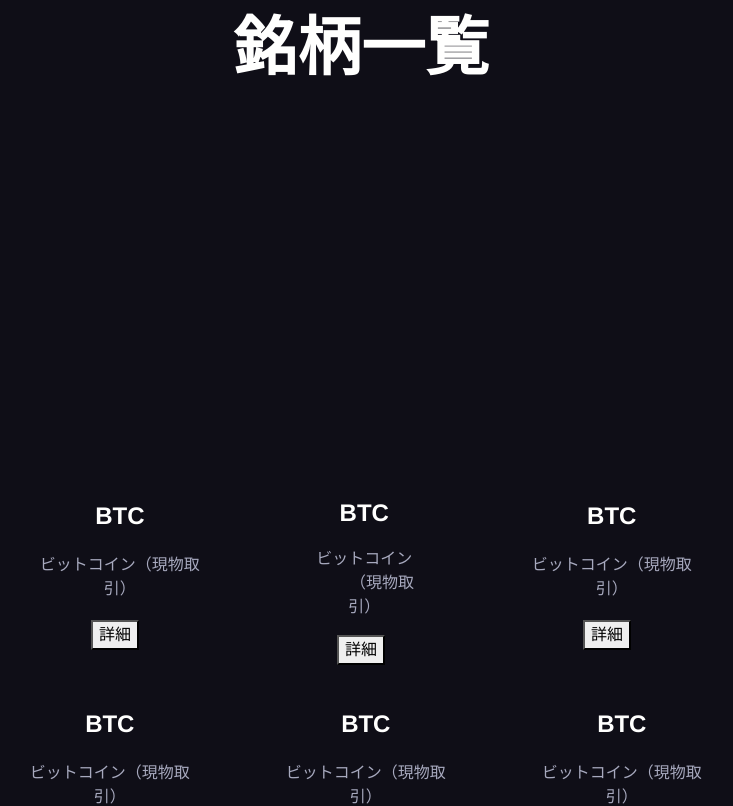
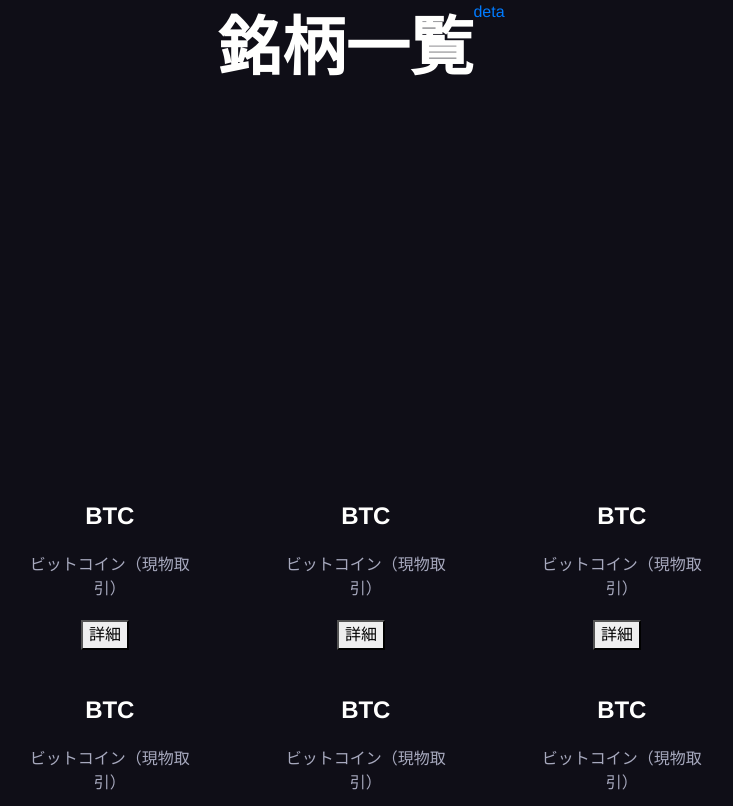
Before and after one commit to simamu530/cryptoapp, a Vue app: page /cryptolist in a window 1280 px wide. Shown: the top 806 px of the page, without its empty margins (279-1012 px from the left). Built offline with nearby package versions, Linux system fonts and the light colour scheme.

Commit message:
update 520

```diff
--- a/src/router/index.js
+++ b/src/router/index.js
@@ -21,7 +21,7 @@ const routes = [
   // },
   {
     path: '/cryptolist',
-    name: 'Cryptolist',
+    name: 'cryptolist',
     component: Cryptolist
   },
   {
--- a/src/views/CryptoDetail.vue
+++ b/src/views/CryptoDetail.vue
@@ -1,13 +1,63 @@
 <template>
   <div>
     <p>this is detail</p>
-    <p>{{id}}</p>
+    <p>{{detail.id}}</p>
   </div>
 </template>
 
 <script>
 export default {
-  props: [id],
+  data(){
+    return {
+      details: [
+        {
+          id:1,
+          title:'BTC'
+        },
+        {
+          id:2,
+          title:'ETH'
+        },
+        {
+          id:3,
+          title:'BCH'
+        },
+        {
+          id:4,
+          title:'LTC'
+        },
+        {
+          id:5,
+          title:'XRP'
+        },
+        {
+          id:6,
+          title:'BTC_JPY'
+        },
+        {
+          id:7,
+          title:'ETH_JPY'
+        },
+        {
+          id:8,
+          title:'BCH_JPY'
+        },
+        {
+          id:9,
+          title:'LTC_JPY'
+        },
+        {
+          id:10,
+          title:'XRP_JPY'
+        },
+      ]
+    }
+  },
+  compute:{
+    detail(){
+      return this.details.find(detail => detail.id ==this.$route.params.id)
+    }
+  },
   mounted(){
     console.log(this.$route)
   }
--- a/src/views/Cryptolist.vue
+++ b/src/views/Cryptolist.vue
@@ -2,19 +2,24 @@
   <div class="list-container">
     <div class="list-title">
       <p>銘柄一覧</p>
+      <router-link to="/detail">deta</router-link>
     </div>
     <div class="card-wrapper">
-      <div class="list-card">
+      <div class="list-card"  v-for="detail in details" :key="detail.id">
         <Coinlist name = "BTC" />
         <Coinlist description = "ビットコイン（現物取引）" />
-        <button class="coin-detail" @click="transition(detail.id)">詳細</button>
+        <router-link to="/detail">
+        <button class="coin-detail">詳細</button>
+        </router-link>
       </div>
       <div class="list-card">
         <Coinlist name = "BTC" />
         <Coinlist description =
          "ビットコイン
         （現物取引）" />
+        <router-link to="/detail">
         <button class="coin-detail">詳細</button>
+        </router-link>
       </div>
       <div class="list-card">
         <Coinlist name = "BTC" />
@@ -49,6 +54,12 @@
 import Coinlist from "@/components/Coinlist.vue";
 
 export default {
+  props:{
+    id:{
+      type:String,
+      required:true,
+    }
+  },
   name: "Cryptolist",
   components: {
     Coinlist,
@@ -58,52 +69,47 @@ export default {
       details: [
         {
           id:1,
-          title:"BTC"
+          title:'BTC'
         },
         {
           id:2,
-          title:"ETH"
+          title:'ETH'
         },
         {
           id:3,
-          title:"BCH"
+          title:'BCH'
         },
         {
           id:4,
-          title:"LTC"
+          title:'LTC'
         },
         {
           id:5,
-          title:"XRP"
+          title:'XRP'
         },
         {
           id:6,
-          title:"BTC_JPY"
+          title:'BTC_JPY'
         },
         {
           id:7,
-          title:"ETH_JPY"
+          title:'ETH_JPY'
         },
         {
           id:8,
-          title:"BCH_JPY"
+          title:'BCH_JPY'
         },
         {
           id:9,
-          title:"LTC_JPY"
+          title:'LTC_JPY'
         },
         {
           id:10,
-          title:"XRP_JPY"
+          title:'XRP_JPY'
         },
       ]
     }
   },
-  methods: {
-    transition(dataId) {
-      this.$router.push({ name: "detail",params: { id: dataId }});
-    }
-  }
 }
 </script>
 
```
